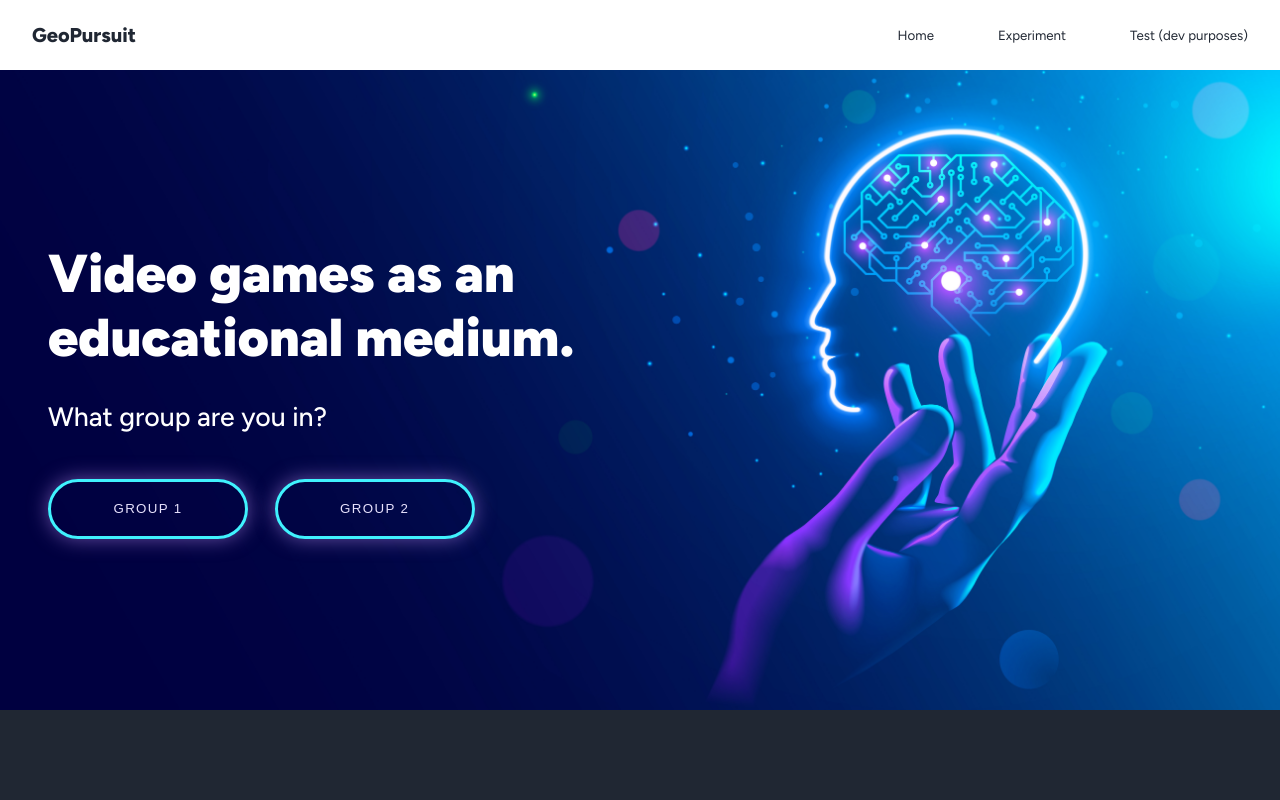
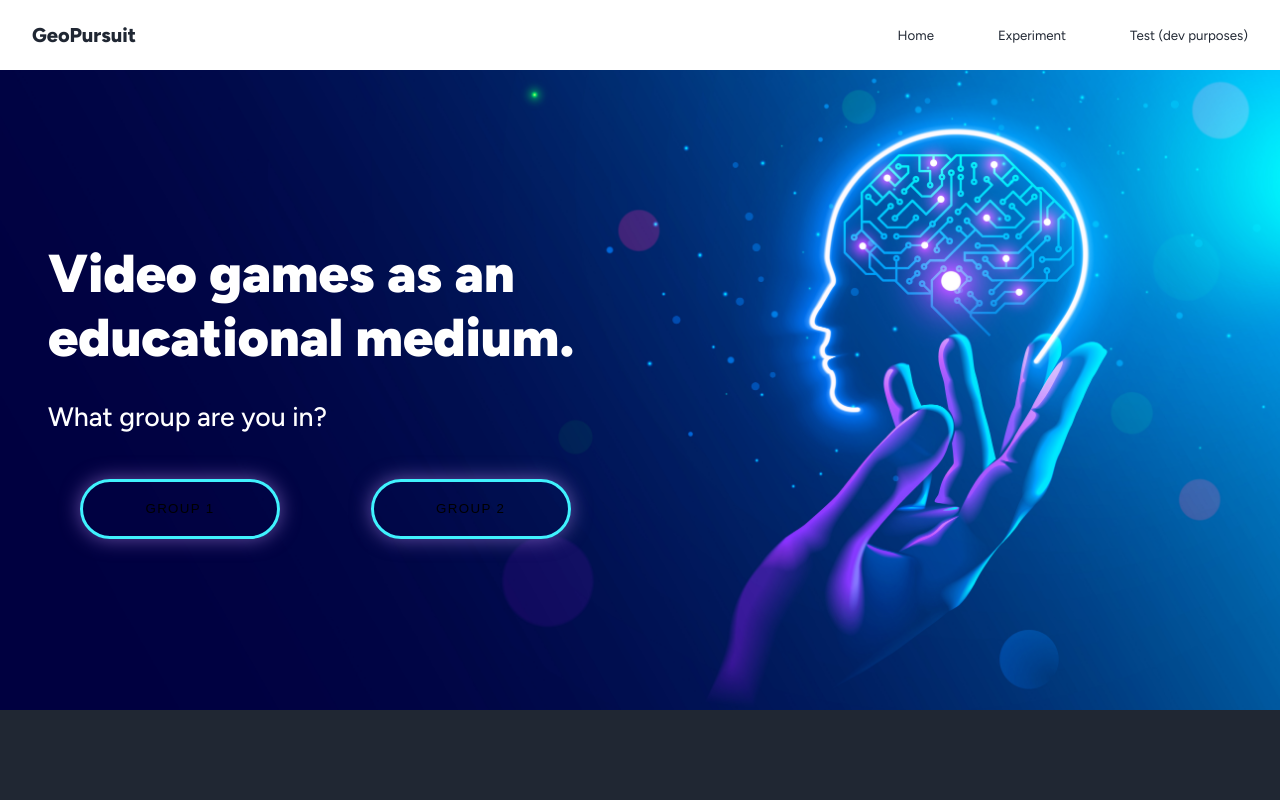
Before and after one commit to csu-hci-projects/SP23-Video-Games-As-An-Educational-Medium, a Next.js app: page / in a window 1280 px wide. Shown: the top 800 px of the page. Built offline with nearby package versions, Linux system fonts and the light colour scheme.

Commit message:
wrap the buttons the other way so the whole button is a link

```diff
--- a/pages/index.js
+++ b/pages/index.js
@@ -90,8 +90,8 @@ export default function Home() {
             <Heading1>Video games as an educational medium.</Heading1>
             <Heading2>What group are you in?</Heading2>
             <ColWrapper className={styles.colWrapper}>
-              <HeroButton><StyledLink href="/group1">Group 1</StyledLink></HeroButton>
-              <HeroButton><StyledLink href="/group2">Group 2</StyledLink></HeroButton>
+            <StyledLink href="/group1"><HeroButton>Group 1</HeroButton></StyledLink>
+            <StyledLink href="/group2"><HeroButton>Group 2</HeroButton></StyledLink>
             </ColWrapper>
           </DivLeft>
         </header>
```
